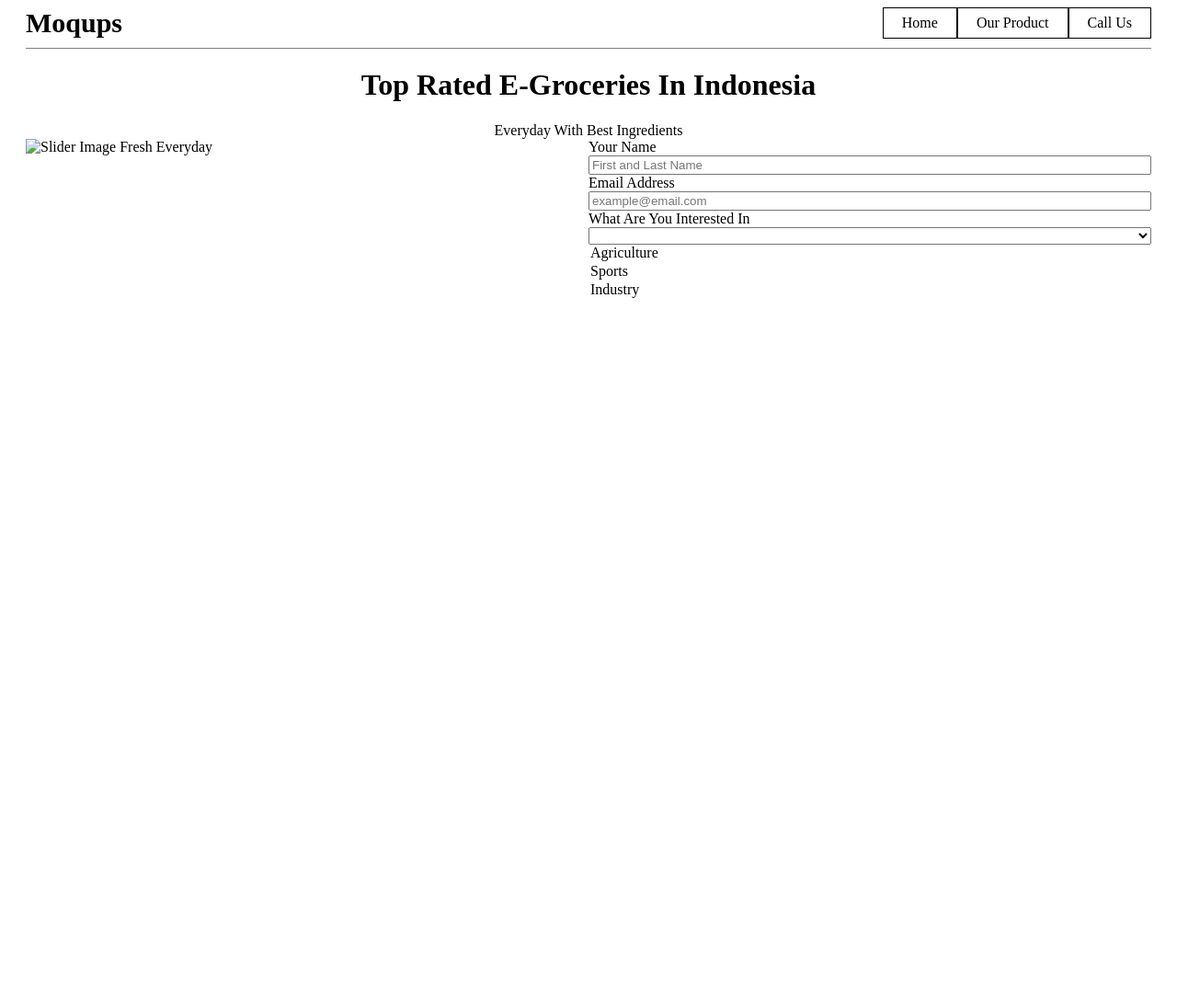
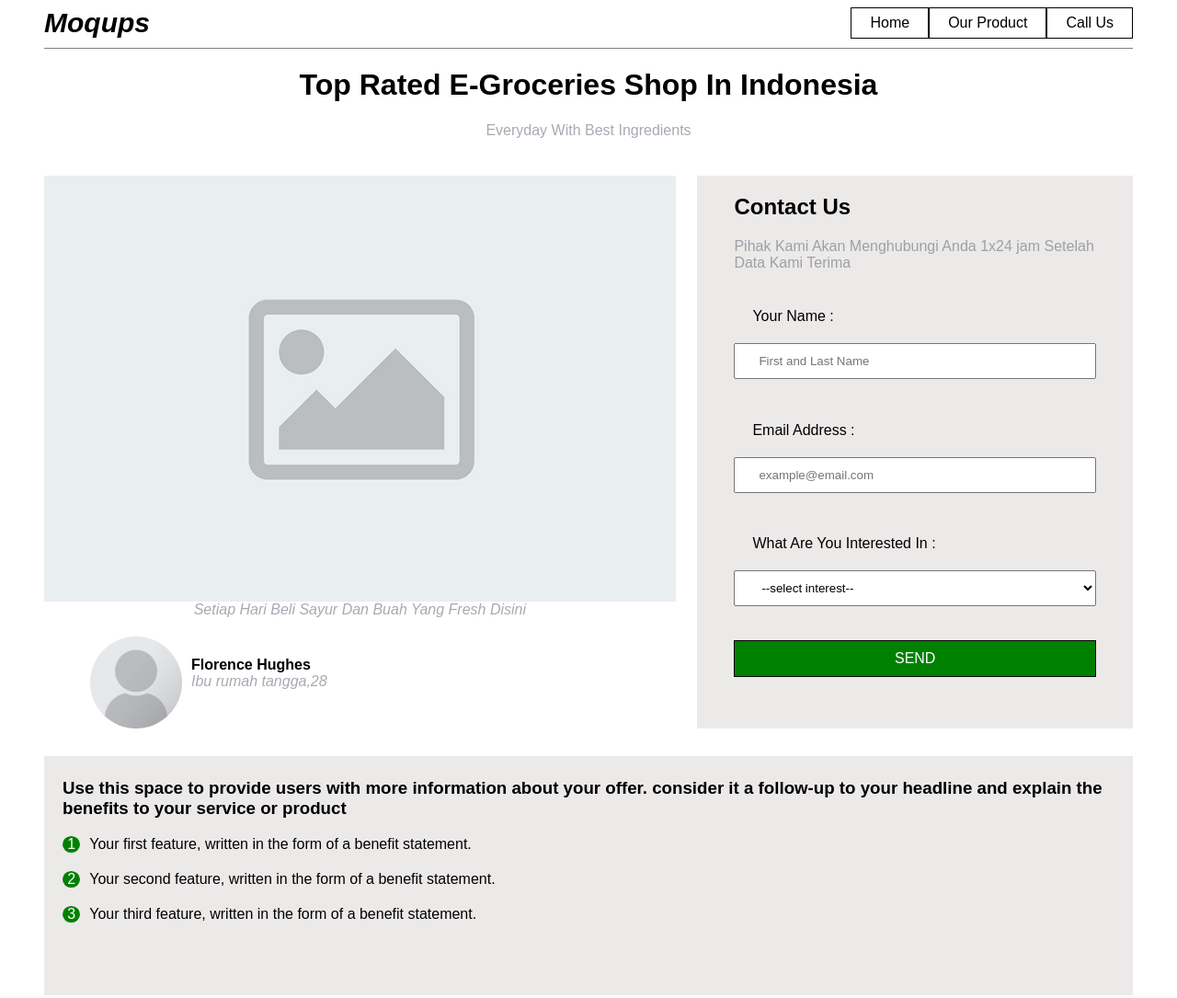
Before and after one commit to revou-fundamental-course/18-sep-23-GalihKrs, a plain HTML site: page index.html in a window 1280 px wide. Shown: the whole page at 92% size. Before the commit the page ends 800 px from the top, so only its background shows below. Drawn offline with Linux system fonts and the light colour scheme.

Commit message:
Submit Tugas

```diff
--- a/CSS/Style.css
+++ b/CSS/Style.css
@@ -1,5 +1,6 @@
 body {
-    padding: 0px 20px;
+    padding: 0px 40px;
+    font-family: Arial, Helvetica, sans-serif;
 }
 
 .navigation {
@@ -16,6 +17,7 @@ body {
 .title-page {
     font-size: 30px;
     font-weight: bold;
+    font-style: italic;
 }
 
 .nav-tool {
@@ -27,28 +29,204 @@ body {
     color: black;
 }
 
-.title-content {
+.nav-tool:hover {
+    background-color: gray;
+    color: white;
+}
+
+.content-title {
     display: flex;
     flex-direction: column;
     justify-content: center;
     align-items: center;
+    padding-bottom: 10px;
+}
+
+.top-header {
+    color: rgba(92 100 113 / 55%);
 }
 
 .content {
     display: flex;
+    justify-content: space-between;
+    margin-top: 30px;
 }
 
 .content-left {
     box-sizing: border-box;
-    width: 50%;
+    display: flex;
+    flex-direction: column;
+    width: 58%;
+}
+
+
+.profile-container {
+    display: flex;
+    align-items: center;
+}
+
+.profile-picture {
+    width: 100px;
+    height: 100px;
+    overflow: hidden;
+    border-radius: 50%;
+    margin: 20px 10px 0px 50px;
+}
+
+.profile-pic {
+    width: 100px;
+    height: 100px;
+}
+
+.profile-info {
+    display: flex;
+    flex-direction: column;
+}
+
+.profile-name {
+    font-weight: bold;
+    margin: 0;
+}
+
+.profile-job {
+    color: rgba(92 100 113 / 55%);
+    font-style: italic;
+    margin: 0;
+}
+
+.content-image{
+    box-sizing: border-box;
+    display: flex;
+    flex-direction: column;
+    justify-content: center;
+}
+
+.image {
+    display: none;
+}
+
+.active {
+    display: block;
+}
+
+.picture-description {
+    display: flex;
+    font-style: italic;
+    justify-content: center;
+    color: rgba(92 100 113 / 55%);
 }
 
 .content-right {
     box-sizing: border-box;
-    width: 50%;
+    display: flex;
+    flex-direction: column;
+    width: 40%;
+    background-color:  rgb(187 177 177 / 28%);
+    padding: 20px 20px;
+}
+
+.title-form {
+    font-weight: bold;
+    margin: 0px 20px;
+}
+
+.title-description {
+    color: rgba(92 100 113 / 55%);
+    margin: 20px 20px;
 }
 
 .content-form {
     display: flex;
     flex-direction: column;
+    padding: 0px 20px;
 }
+
+label {
+    margin: 20px;
+}
+
+input {
+    padding: 10px 25px;
+}
+
+select {
+    padding: 10px 25px;
+}
+
+option {
+    padding: 5px 15px;
+}
+
+.button {
+    display: flex;
+    align-items: center;
+    justify-content: center;
+    border: 1px solid black;
+    background-color: green;
+    color: white;
+    margin-top: 10px;
+    padding: 10px 25px;
+}
+
+.button:hover {
+    background-color: darkgray;
+    color: white;
+}
+
+.benefit-box {
+    margin: 30px 0;
+    padding: 5px 20px;
+    background-color:  rgb(187 177 177 / 28%);
+    height: 250px;
+}
+
+.number {
+    color: white;
+}
+
+.circle {
+    display: flex;
+    justify-content: center;
+    background: green;
+    border-radius: 50%;
+    width: 1.2em;
+    margin: 0px 10px 20px 0px;
+}
+
+.benefit-list {
+    display: flex;
+}
+
+.benefit-content {
+    margin: 0px 0px 20px 0px;
+}
+
+.error-message {
+    color: red;
+    font-size: smaller;
+}
+
+@media screen and (max-width: 767px) {
+    .content {
+        flex-direction: column;
+    }
+    .content-left {
+        width: 100%;
+    }
+    .content-right {
+        width: 100%;
+        margin-top: 20px;
+    }
+    .nav {
+        display: none !important;
+    }
+    .benefit-box {
+        height: 350px;
+    }
+    .circle {
+        margin: 0px 10px 35px 0px;
+    }
+    .benefit-content {
+        margin: 0px 0px 35px 0px;
+    }
+}
--- a/index.html
+++ b/index.html
@@ -5,7 +5,6 @@
     <meta name="viewport" content="width=device-width, initial-scale=1.0">
     <title>E-Grocery</title>
     <link rel="stylesheet" href="css/Style.css">
-    <script src="js/Script.js"></script>
 </head>
 <body>
     <header class="navigation">
@@ -16,39 +15,83 @@
                 <a href="/" class="nav-tool">Call Us</a>
             </div>
     </header>
+    <div>
         <main>
-        <div id="title" class="title-content">
+            <div id="content-title" class="content-title">
                 <div>
-                <h1>Top Rated E-Groceries In Indonesia</h1>
+                    <h1>Top Rated E-Groceries Shop In Indonesia</h1>
                 </div>
                 <div>
-                <span>Everyday With Best Ingredients</span>
+                    <span class="top-header">Everyday With Best Ingredients</span>
                 </div>
             </div>
             <div id="content" class="content">
                 <div id="content-left" class="content-left">
-                <div id="content-image">
-                    <img src="/" alt="Slider Image">
-                    <span>Fresh Everyday</span>
+                    <div id="content-image" class="content-image">
+                        <img src="asset/jk-placeholder-image.jpg" alt="Slider Image" class="image active">
+                        <img src="asset/downloadpi.png" alt="Slider Image" class="image">
+                        <img src="asset/downloadpi2.png" alt="Slider Image" class="image">
+                         <span class="picture-description">Setiap Hari Beli Sayur Dan Buah Yang Fresh Disini</span>
+                    </div>
+                    <div class="profile-container">
+                        <div id="profile-picture" class="profile-picture">
+                            <img src="asset/Portrait_Placeholder.png" alt="profile image" class="profile-pic">
+                        </div>
+                        <div class="profile-info">
+                            <h20 class="profile-name">Florence Hughes</h20>
+                            <p class="profile-job">Ibu rumah tangga,28</p>
+                        </div>
                     </div>
                 </div>
                 <div id="content-right" class="content-right">
-                <form class="content-form">
-                    <label for="your-name">Your Name</label>
-                    <input type="text" name="your-name" placeholder="First and Last Name">
+                        <h2 class="title-form">Contact Us</h2>
+                        <span class="title-description">Pihak Kami Akan Menghubungi Anda 1x24 jam Setelah Data Kami Terima</span>
+                    <div>
+                        <form name="content-form" class="content-form">
+                            <label for="your-name">Your Name :</label>
+                            <input id="your-name" type="text" name="your-name" placeholder="First and Last Name">
+                            <p id="name-error" class="error-message"></p>
 
-                    <label for="email">Email Address</label>
-                    <input type="email" name="email" placeholder="example@email.com">
+                            <label for="email">Email Address :</label>
+                            <input id="email" type="email" name="email" placeholder="example@email.com">
+                             <p id="email-error" class="error-message"></p>
 
-                    <label for="interest">What Are You Interested In</label>
-                    <select type="select" name="interest"></select>
-                    <option>Agriculture</option>
-                    <option>Sports</option>
-                    <option>Industry</option>
+                            <label for="interest">What Are You Interested In :</label>
+                            <select id="select" type="select" name="interest" placeholder="Select Option">
+                                <option value="">--select interest--</option>
+                                <option value="agriculture">Agriculture</option>
+                                <option value="industry">Industry</option>
+                            </select>
+                            <p id="interest-error" class="error-message"></p>
+                            <div id="button" type="submit" class="button">SEND</div>
                         </form>
                     </div>
                 </div>
+            </div>
         </main>
+    </div>
+    <div id="benefit-box" class="benefit-box">
+        <h3>Use this space to provide users with more information about your offer. consider it a follow-up to your headline and explain the benefits to your service or product</h3>
+        <div class="benefit-list">
+          <div class="number">
+              <div class="circle">1</div>
+              <div class="circle">2</div>
+              <div class="circle">3</div>
+          </div>
+          <div>
+            <div class="benefit-content">
+                Your first feature, written in the form of a benefit statement.
+            </div>
+            <div class="benefit-content">
+                Your second feature, written in the form of a benefit statement.
+            </div>
+            <div class="benefit-content">
+                Your third feature, written in the form of a benefit statement.
+            </div>
+          </div>
+        </div>
+    </div>
     <footer></footer>
+    <script src="js/Script.js"></script>
 </body>
 </html>
```
Also changed, not shown: js/script.js (+43 -0 lines), asset/Portrait_Placeholder.png (added), asset/downloadpi.png (added), asset/downloadpi2.png (added), asset/jk-placeholder-image.jpg (added). Lines whose indentation alone changed are shown as unchanged.
